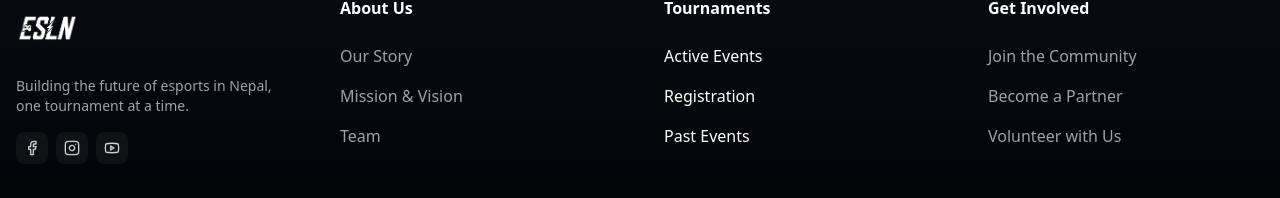
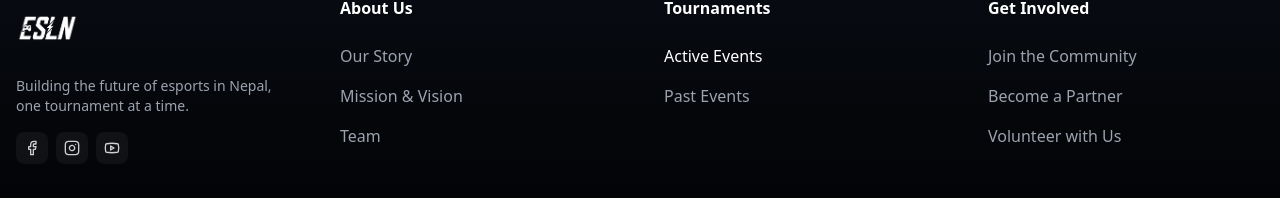
Before and after one commit to Forsakenx777/Esln, a React (Vite) app: page /tournaments in a window 1280 px wide. Shown: the part 2056-2254 px from the top of the page. Built offline with nearby package versions, Linux system fonts and the light colour scheme.

Commit message:
Minor Changes

```diff
--- a/src/components/sections/faq/FAQ.tsx
+++ b/src/components/sections/faq/FAQ.tsx
@@ -5,7 +5,7 @@ import FAQItem from './FAQItem';
 const faqs = [
   {
     question: "How do I register for tournaments?",
-    answer: "Registration is simple! Create an account on ESLN, verify your details, and navigate to the Tournaments section. Choose your preferred tournament and follow the registration steps. Make sure to read the tournament rules and requirements before registering."
+    answer: "Registration is simple! Navigate to the Tournaments section. Choose your preferred tournament and follow the registration steps. Make sure to read the tournament rules and requirements before registering."
   },
   {
     question: "What games do you currently support?",
@@ -13,7 +13,7 @@ const faqs = [
   },
   {
     question: "Are there entry fees for tournaments?",
-    answer: "Entry fees vary by tournament tier. While some community tournaments are free to enter, professional tournaments may have entry fees. All fee details are clearly listed on each tournament's registration page."
+    answer: "Entry fees vary by tournament tier. All fee details are clearly listed on each tournament's registration page."
   },
   {
     question: "How are prize pools distributed?",
--- a/src/components/sections/footer/FooterLinks.tsx
+++ b/src/components/sections/footer/FooterLinks.tsx
@@ -13,16 +13,15 @@ const footerLinks = [
     title: 'Tournaments',
     links: [
       { label: 'Active Events', href: '/tournaments' },
-      { label: 'Registration', href: '/tournaments' },
-      { label: 'Past Events', href: '/tournaments#past-events' }
+      { label: 'Past Events', href: '/NotFound' }
     ]
   },
   {
     title: 'Get Involved',
     links: [
-      { label: 'Join the Community', href: '/about#community' },
-      { label: 'Become a Partner', href: '/about#partner' },
-      { label: 'Volunteer with Us', href: '/about#volunteer' }
+      { label: 'Join the Community', href: '/NotFound' },
+      { label: 'Become a Partner', href: '/NotFound' },
+      { label: 'Volunteer with Us', href: '/NotFound' }
     ]
   }
 ];
--- a/src/data/tournaments.ts
+++ b/src/data/tournaments.ts
@@ -1,6 +1,6 @@
 export const tournaments = [
   {
-    id: 'esln-esportify-season-1',
+    id: 'pubgmobile',
     title: "ESLN Esportify Season 1",
     game: "PUBG Mobile",
     prize: "NPR 10,000",
@@ -13,37 +13,34 @@ export const tournaments = [
     description: "Join the inaugural season of ESLN Esportify and compete against the Best!",
     rules: [
       "Players must be 16 years or older",
-      "Teams must have 4 players + 1 substitute",
-      "All players must be from Nepal",
+      "Teams must have 4 players + 1 substitute (Optional)",
       "No emulators allowed",
       "Fair play and sportsmanlike conduct required"
     ],
     schedule: [
       {
         phase: "Registration",
-        date: "March 20 - April 5, 2024",
+        date: "TBD",
         details: "Team registration period"
       },
       {
         phase: "Qualifiers",
-        date: "April 10 - April 15, 2024",
+        date: "TBD",
         details: "Online qualification rounds"
       },
       {
         phase: "Finals",
-        date: "April 20, 2024",
+        date: "TBD",
         details: "Top 16 teams battle for championship"
       }
     ],
     requirements: [
-      "Valid photo ID",
       "Stable internet connection",
-      "Discord account for communication",
-      "PUBG Mobile account level 30+"
+      "PUBG Mobile account level 20+"
     ]
   },
   {
-    id: 'upcoming-tournament-1',
+    id: 'upcomingtournament',
     title: "Coming Soon",
     game: "To Be Announced",
     prize: "To Be Announced",
```
